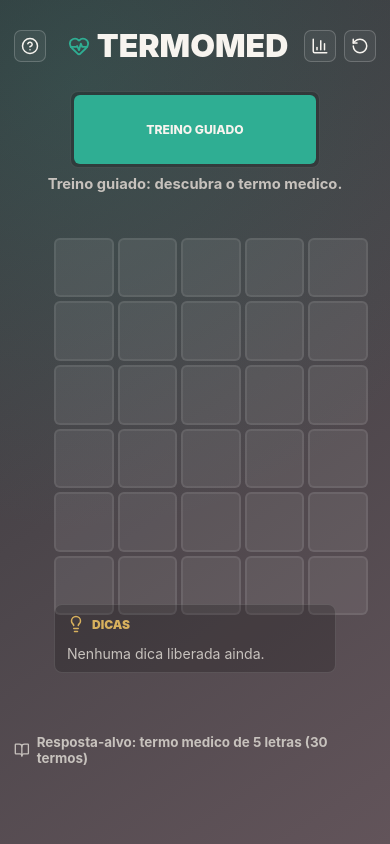
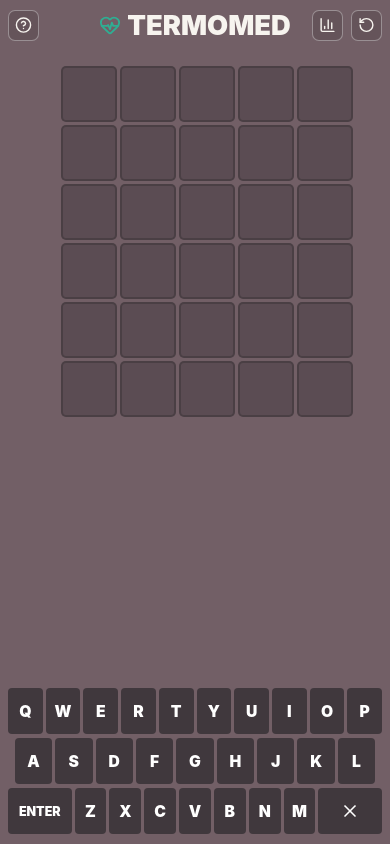
Before and after one commit to c7fsznn6tk-ship-it/TermoMed, a React (Vite) app: page / in a window 390 px wide. Built offline with nearby package versions, Linux system fonts and the light colour scheme.

Commit message:
Add files via upload

```diff
--- a/src/styles.css
+++ b/src/styles.css
@@ -38,21 +38,6 @@
 button {
   border: 0;
   font: inherit;
-}
-
-.mobile-text-input {
-  position: fixed;
-  left: 50%;
-  bottom: 0;
-  width: 1px;
-  height: 1px;
-  opacity: 0;
-  border: 0;
-  padding: 0;
-  background: transparent;
-  color: transparent;
-  caret-color: transparent;
-  pointer-events: none;
 }
 
 .app-shell {
@@ -478,23 +463,26 @@
 @media (max-width: 620px) {
   body {
     overflow-x: hidden;
+    background: #725f66;
   }
 
   .app-shell {
     width: 100%;
-    padding: 8px 14px 18px;
-    grid-template-rows: auto auto auto auto auto auto;
-    gap: 7px;
+    min-height: 100dvh;
+    padding: 6px 8px max(6px, env(safe-area-inset-bottom));
+    grid-template-rows: auto auto 1fr auto;
+    gap: 4px;
+    background: #725f66;
   }
 
   .topbar {
-    min-height: 40px;
-    grid-template-columns: 34px 1fr 68px;
+    min-height: 38px;
+    grid-template-columns: 74px 1fr 74px;
   }
 
   .brand {
-    gap: 7px;
-    font-size: 2rem;
+    gap: 6px;
+    font-size: clamp(1.55rem, 7vw, 1.85rem);
   }
 
   .brand svg {
@@ -503,10 +491,11 @@
   }
 
   .icon-button {
-    width: 32px;
-    height: 32px;
+    width: 31px;
+    height: 31px;
     border-radius: 7px;
-    background: rgba(255, 255, 255, 0.05);
+    background: rgba(45, 39, 43, 0.18);
+    border-color: rgba(255, 255, 255, 0.34);
   }
 
   .icon-button svg {
@@ -515,47 +504,46 @@
   }
 
   .mode-strip.single {
-    width: min(100%, 250px);
-    padding: 3px;
-  }
-
-  .mode-strip button {
-    min-height: 34px;
-    font-size: 0.76rem;
+    display: none;
   }
 
   .status-message {
-    min-height: 20px;
-    font-size: 0.92rem;
-    line-height: 1.25;
+    display: none;
   }
 
   .game-area {
-    width: min(100%, 282px);
+    width: min(100%, 268px);
     grid-template-columns: 1fr;
-    gap: 8px;
+    gap: 5px;
     align-self: start;
+    padding-top: clamp(4px, 2.5vh, 18px);
   }
 
   .board {
-    width: min(100%, 282px);
-    gap: 4px;
+    width: min(100%, 268px);
+    gap: 3px;
   }
 
   .hints-panel {
     width: 100%;
     min-height: 0;
-    padding: 10px 12px;
+    padding: 8px 10px;
+  }
+
+  .hints-panel.empty {
+    display: none;
   }
 
   .board-row {
-    gap: 4px;
+    gap: 3px;
   }
 
   .tile {
-    font-size: 1.65rem;
-    border-radius: 6px;
+    font-size: clamp(1.45rem, 7vw, 1.75rem);
+    border-radius: 5px;
     border-width: 2px;
+    background: rgba(52, 45, 50, 0.36);
+    border-color: rgba(43, 36, 40, 0.34);
   }
 
   .hints-title {
@@ -564,24 +552,36 @@
 
   .hints-panel p,
   .hints-panel li {
-    font-size: 0.88rem;
+    font-size: 0.82rem;
   }
 
   .keyboard {
-    display: none;
+    align-self: end;
+    width: 100%;
+    gap: 4px;
+    padding-top: 0;
+    padding-bottom: 0;
   }
 
   .keyboard-row {
-    gap: 5px;
+    gap: 3px;
   }
 
   .key {
-    height: 52px;
-    border-radius: 6px;
+    height: clamp(36px, 6.4vh, 46px);
+    flex-basis: 10%;
+    border-radius: 4px;
+    background: #40383d;
+    font-size: 0.98rem;
   }
 
   .key.wide {
-    flex-basis: 72px;
+    flex-basis: 78px;
+    font-size: 0.78rem;
+  }
+
+  .term-count {
+    display: none;
   }
 
   .result-panel {
@@ -594,3 +594,46 @@
     grid-template-columns: repeat(2, 1fr);
   }
 }
+
+@media (max-width: 620px) and (max-height: 740px) {
+  .app-shell {
+    padding-top: 4px;
+    gap: 3px;
+  }
+
+  .topbar {
+    min-height: 34px;
+  }
+
+  .brand {
+    font-size: 1.5rem;
+  }
+
+  .icon-button {
+    width: 28px;
+    height: 28px;
+  }
+
+  .game-area {
+    width: min(100%, 250px);
+    padding-top: 2px;
+  }
+
+  .board {
+    width: min(100%, 250px);
+  }
+
+  .tile {
+    font-size: 1.42rem;
+  }
+
+  .key {
+    height: clamp(33px, 6vh, 42px);
+    font-size: 0.92rem;
+  }
+
+  .key.wide {
+    flex-basis: 72px;
+    font-size: 0.72rem;
+  }
+}
```
